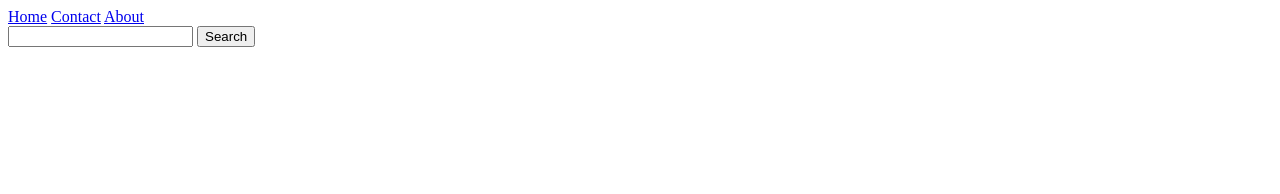
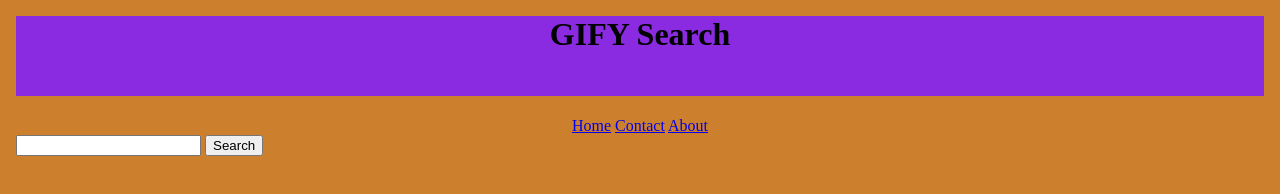
Before and after one commit to ChandlerGrajeda/Project2, a plain HTML site: page index.html in a window 1280 px wide. Drawn offline with Linux system fonts and the light colour scheme.

Commit message:
styles update

```diff
--- a/CSS/styles.css
+++ b/CSS/styles.css
@@ -1,14 +1,23 @@
 body {
-    min-width: 400px;
-    align-items: center;
+    min-width: 370px;
+    background-color: rgb(204, 127, 45);
+    padding: .5rem;
+}
+
+h1 {
+    text-align: center;
+    background-color: blueviolet;
+    margin-top: 0;
+    min-height: 5rem;
 }
 
 .images {
-    display: flex;
+    display: flexbox;
     justify-content: center;
     flex-wrap: wrap;
 }
 
 .topnav {
     align-items: center;
+    text-align: center;
 }
--- a/index.html
+++ b/index.html
@@ -10,6 +10,7 @@
 </head>
 <body>
     <header>
+        <h1>GIFY Search</h1>
         <div class="topnav" id="myTopnav">
             <a href="#Home" class="active">Home</a>
             <a href="#Contact">Contact</a>
```
